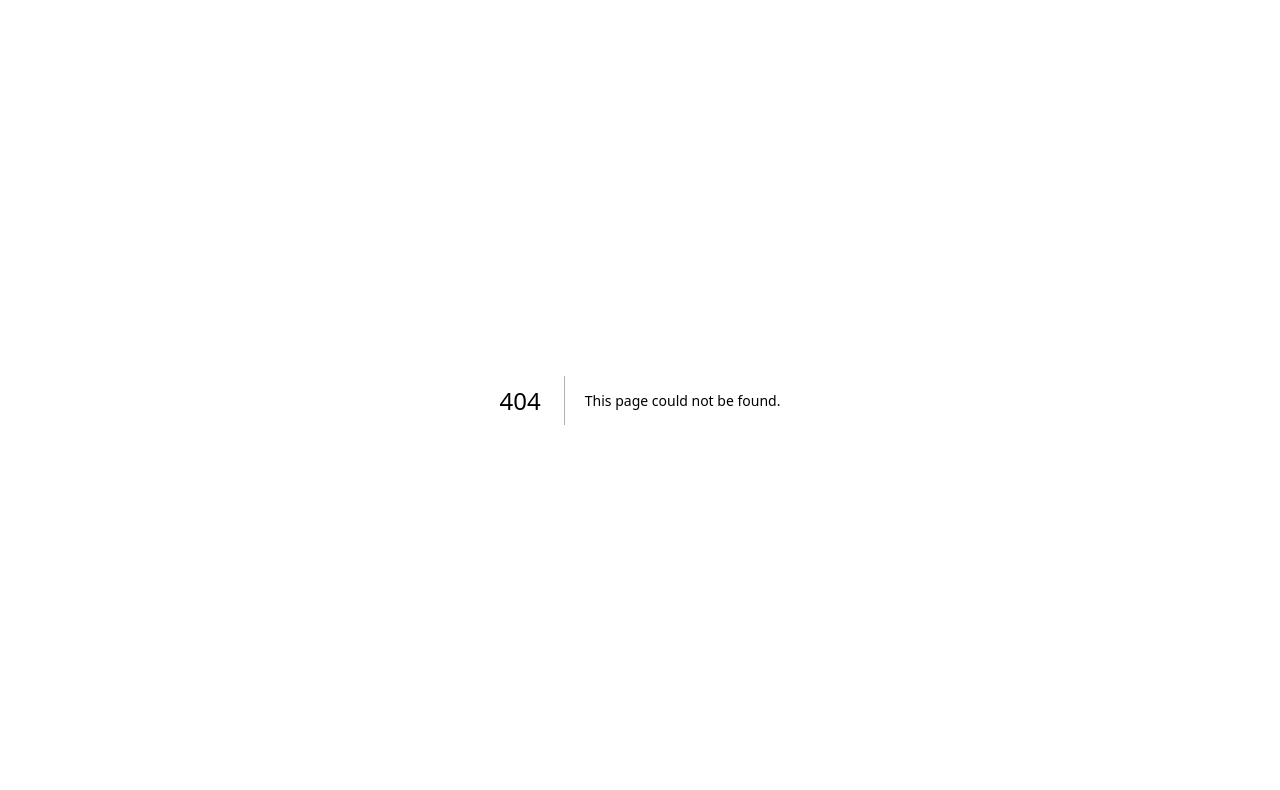
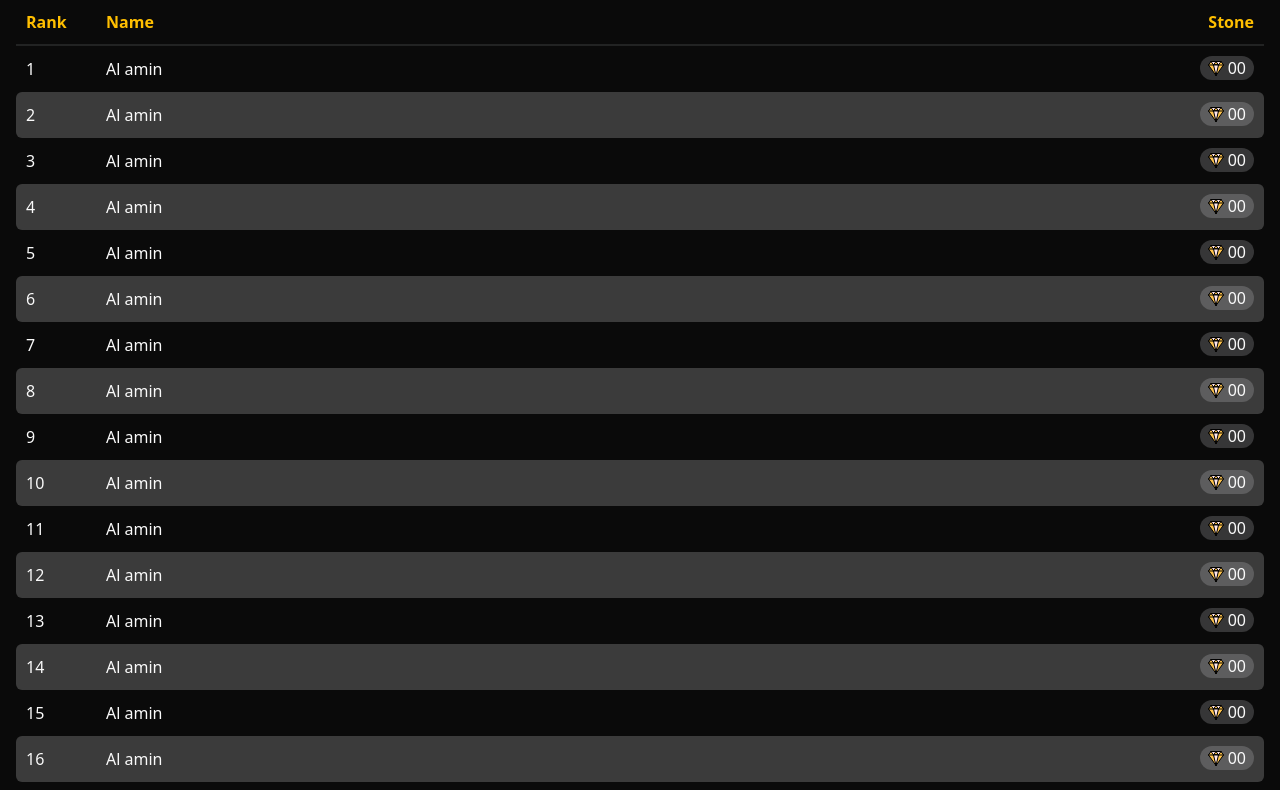
Before and after one commit to al-amin-2004/dream-team, a Next.js app: page /dream-future/leaderboard in a window 1280 px wide. Before the commit this address had no page. Shown: the top 790 px of the page. Built offline with nearby package versions, Linux system fonts and the light colour scheme.

Commit message:
Create leaderboard table

```diff
--- /dev/null
+++ b/src/app/(branches)/dream-future/(pagas)/leaderboard/page.tsx
@@ -0,0 +1,40 @@
+import { DiamondIcon } from "@/icons";
+
+const leaderboard = async () => {
+  return (
+    <main className="px-2.5 md:px-0 mb-10">
+      <div className="container">
+
+
+
+        <table className="w-full">
+          <thead>
+            <tr className="border-b-2 text-primary">
+              <th className="p-2.5 text-left w-20">Rank</th>
+              <th className="p-2.5 text-left w-auto">Name</th>
+              <th className="p-2.5 text-right w-20">Stone</th>
+            </tr>
+          </thead>
+          <tbody>
+            {Array.from({ length: 50 }).map((_, idx) => (
+              <tr
+                key={idx}
+                className="even:bg-white/20 [&>td]:first:rounded-tl-sm [&>td]:first:rounded-bl-sm [&>td]:last:rounded-tr-sm [&>td]:last:rounded-br-sm text-sm md:text-base rounded-2xl overflow-hidden"
+              >
+                <td className="p-2.5">{idx + 1}</td>
+                <td className="p-2.5">Al amin</td>
+                <td className="p-2.5 text-right">
+                  <span className="inline-flex px-2 items-center justify-center gap-1 rounded-full bg-gray-200/20">
+                    <DiamondIcon className="size-4" />
+                    <p>00</p>
+                  </span>
+                </td>
+              </tr>
+            ))}
+          </tbody>
+        </table>
+      </div>
+    </main>
+  );
+};
+export default leaderboard;
--- /dev/null
+++ b/src/app/(branches)/dream-future/_components/ui/Box.tsx
@@ -0,0 +1,87 @@
+import Image from "next/image";
+import { FC } from "react";
+
+interface Box3DProps {
+  position: number;
+  name: string;
+  img?: string;
+}
+
+const Box3D: FC<Box3DProps> = ({ position, name, img }) => {
+  return (
+    <div
+      style={{
+        "--size": `${
+          position === 1
+            ? "21rem"
+            : position === 2
+            ? "17rem"
+            : position === 3
+            ? "15rem"
+            : "12rem"
+        }`,
+      }}
+    >
+      <div
+        className={`relative size-[var(--size)] -rotate-x-[15deg] transform-3d perspective-midrange`}
+      >
+        <div className="size-7/12 mx-auto bg-white/40 overflow-hidden rounded-2xl -mb-3">
+          <Image
+            // src={`https://drive.google.com/uc?export=view&id=${img}`}
+            src={""}
+            width={500}
+            height={500}
+            alt="leaderboard Image"
+            className="w-full"
+          />
+        </div>
+
+        {/* top side  */}
+        <div
+          className="topside absolute size-full transform-3d  bg-linear-to-b from-[#fde04c] dark:from-[#161A29] to-[transparent]"
+          style={{
+            transform: "rotateX(95deg) translateZ(calc(var(--size) * 0.45))",
+          }}
+        ></div>
+
+        {/* Around side  */}
+        <div className="size-full transform-3d">
+          <div
+            className="absolute top-0 left-0 size-full bg-linear-to-b from-[#fde04c] dark:from-[#161A29] via-[transparent] to-[transparent]"
+            style={{ transform: "translateZ(calc(var(--size) * 0.48))" }}
+          >
+            <h1
+              className={`text-center text-text dark:text-dark-text md:font-medium border-b border-slate-300 py-2 ${
+                position === 1
+                  ? "text-3xl"
+                  : position === 2
+                  ? "text-2xl"
+                  : position === 3 && "text-lg"
+              }`}
+            >
+              {name}
+            </h1>
+
+            <div className="flex justify-center items-center">
+              {position === 1 ? (
+                <Image
+                  src="/images/leaderboard-1.png"
+                  width={500}
+                  height={500}
+                  alt="leaderboard Number Image"
+                  className="w-6/12 p-2"
+                />
+              ) : (
+                <b className="text-7xl text-dark-text-secondary italic">
+                  {position === 2 ? `${position}nd` : `${position}rd`}
+                </b>
+              )}
+            </div>
+          </div>
+        </div>
+      </div>
+    </div>
+  );
+};
+
+export default Box3D;
--- a/src/icons/index.tsx
+++ b/src/icons/index.tsx
@@ -32,3 +32,35 @@ export const TimesIcon: FC<IconSvgProps> = (className) => {
     </svg>
   );
 };
+
+export const DiamondIcon: FC<IconSvgProps> = (className) => {
+  return (
+    <svg
+      xmlns="http://www.w3.org/2000/svg"
+      width={24}
+      height={24}
+      fill="none"
+      viewBox="0 0 32 32"
+      {...className}
+    >
+      <path fill="#FFC44D" d="m16 3 5 7H11zM11 10 6 3l-5 7zM31 10l-5-7-5 7z" />
+      <path
+        stroke="#000"
+        strokeLinecap="round"
+        strokeLinejoin="round"
+        strokeWidth={2}
+        d="m11 10 5 21 5-21z"
+      />
+      <path fill="#FFC44D" d="M16 31 1 10h10zM16 31l5-21h10z" />
+      <path fill="#FFE6EA" d="M11 10 6 3h10z" />
+      <path fill="#FFE6EA" d="m21 10-5-7h10zl-5 21-5-21z" />
+      <path
+        stroke="#000"
+        strokeLinecap="round"
+        strokeLinejoin="round"
+        strokeWidth={2}
+        d="m6 3-5 7m5-7h20M6 3l5 7M1 10l15 21M1 10h30M16 31l15-21M16 31l5-21m-5 21-5-21m20 0-5-7m0 0-5 7m0 0-5-7-5 7"
+      />
+    </svg>
+  );
+};
```
